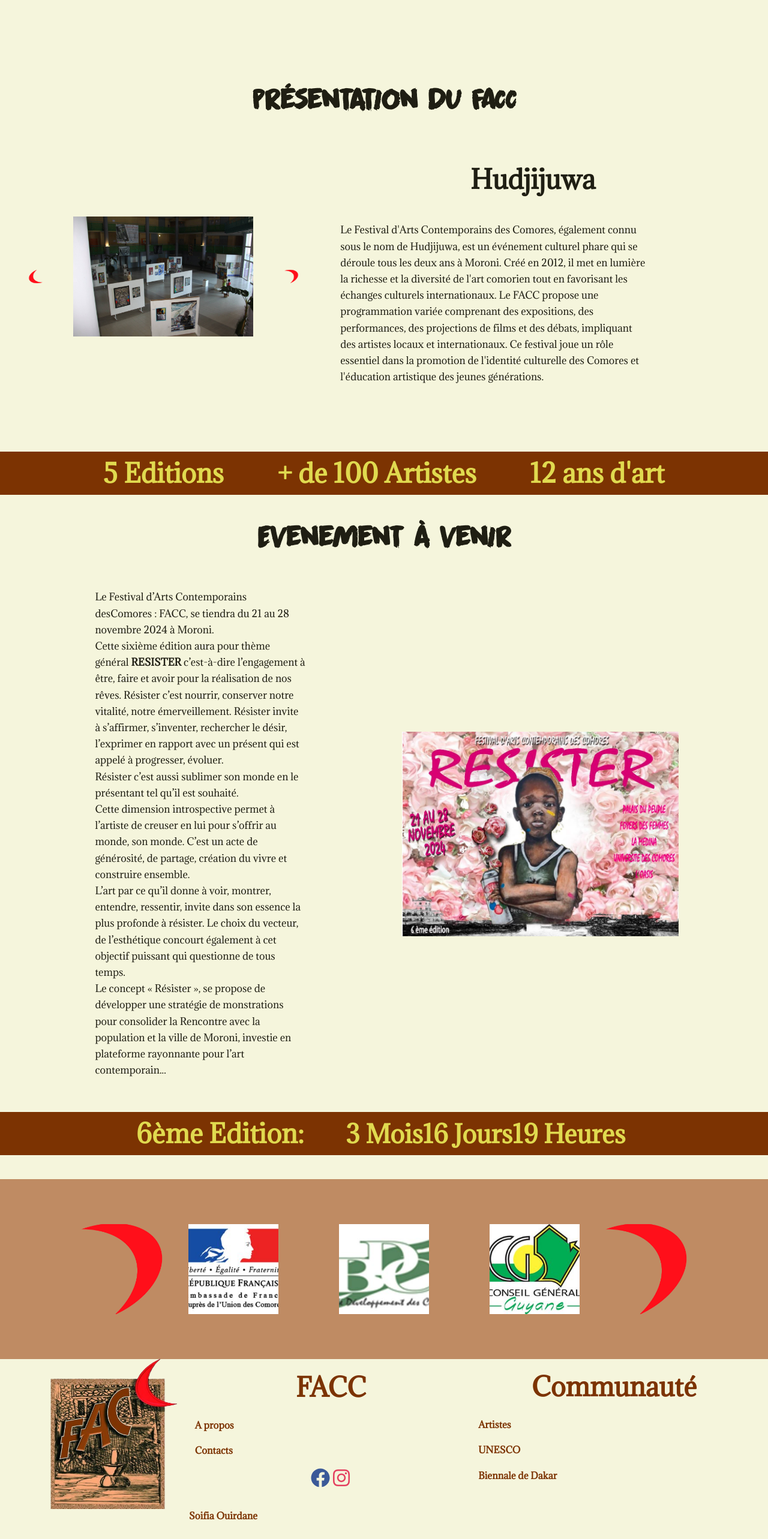
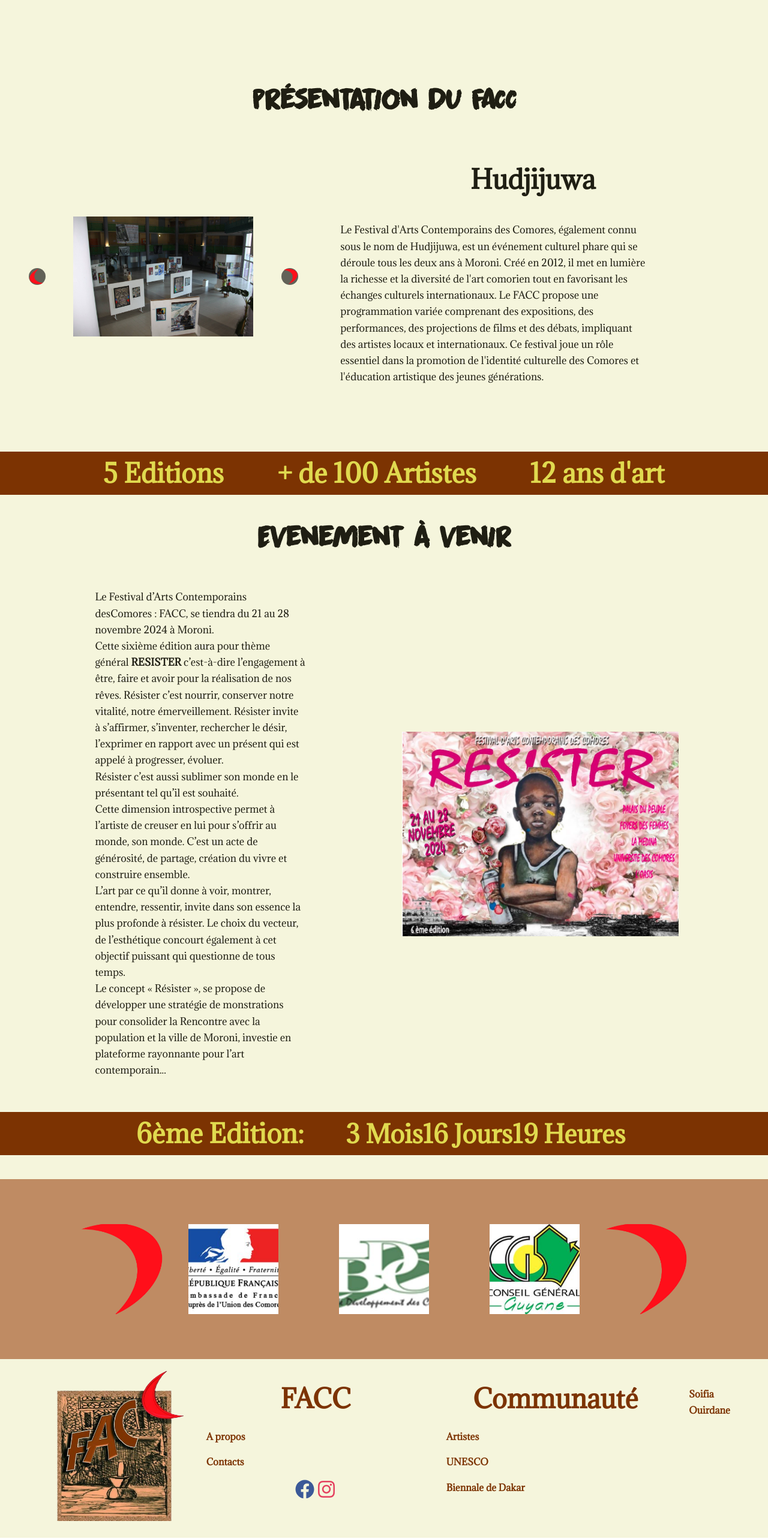
Before and after one commit to Soifiaouir/FACC, a React (Create React App) app: page / in a window 1280 px wide. Shown: the part 1159-3725 px from the top of the page at 60% size. Built offline with nearby package versions, Linux system fonts and the light colour scheme; grey boxes are pictures that could not be loaded.

Commit message:
responsif

```diff
--- a/src/components/caroussels/carousselA/CarouselA.css
+++ b/src/components/caroussels/carousselA/CarouselA.css
@@ -5,7 +5,7 @@
   display: flex;
   align-items: center;
   justify-content: center;
-  padding: 0 60px; /* Espace pour les flèches */
+  padding: 0 60px;
   box-sizing: border-box;
 }
 
@@ -16,15 +16,27 @@
   width: 50px;
   height: 50px;
   cursor: pointer;
+  background: rgba(0, 0, 0, 0.5);
+  border: none;
+  border-radius: 50%;
+  display: flex;
+  align-items: center;
+  justify-content: center;
+  color: white;
+  font-size: 24px;
+  transition: background 0.3s ease;
+}
 
+.arrow:hover {
+  background: rgba(0, 0, 0, 0.7);
 }
 
 .arrow:first-child {
-  left: 0;
+  left: 5px;
 }
 
 .arrow:last-child {
-  right: 0;
+  right: 5px;
 }
 
 .artistes {
@@ -36,19 +48,24 @@
 }
 
 .artiste-container {
-  flex: 0 0 calc(100% / 3); /* Pour 3 artistes visibles */
+  flex: 0 0 calc(100% / 3);
   max-width: calc(100% / 3);
   padding: 0 10px;
   box-sizing: border-box;
   text-decoration: none;
   color: inherit;
+  transition: transform 0.3s ease;
+}
+
+.artiste-container:hover {
+  transform: scale(1.05);
 }
 
 .artiste-image {
-  height: 250px; /* Hauteur fixe pour toutes les images */
-  width: auto; /* La largeur s'adaptera automatiquement */
-  object-fit: contain; /* Assure que l'image entière est visible */
-  max-width: 100%;
+  height: 250px;
+  width: 100%;
+  object-fit: cover;
+  border-radius: 8px;
 }
 
 .artiste-name {
@@ -57,13 +74,74 @@
   font-size: 16px;
 }
 
-@media (max-width: 768px) {
+@media (max-width: 1024px) {
   .carousel-artistes {
-      padding: 0 40px;
+    padding: 0 50px;
   }
 
   .artiste-container {
-      flex: 0 0 100%;
-      max-width: 100%;
+    flex: 0 0 50%;
+    max-width: 50%;
+  }
+
+  .artiste-image {
+    height: 200px;
   }
 }
+
+@media (max-width: 768px) {
+  .carousel-artistes {
+    padding: 0 40px;
+  }
+
+  .artiste-container {
+    flex: 0 0 100%;
+    max-width: 100%;
+  }
+
+  .artiste-image {
+    height: 300px;
+  }
+
+  .arrow {
+    width: 40px;
+    height: 40px;
+    font-size: 20px;
+  }
+}
+
+@media (max-width: 480px) {
+  .carousel-artistes {
+    padding: 0 30px;
+  }
+
+  .artiste-image {
+    height: 250px;
+  }
+
+  .artiste-name {
+    font-size: 14px;
+  }
+
+  .arrow {
+    width: 35px;
+    height: 35px;
+    font-size: 18px;
+  }
+}
+
+@media (max-width: 360px) {
+  .carousel-artistes {
+    padding: 0 25px;
+  }
+
+  .artiste-image {
+    height: 200px;
+  }
+
+  .arrow {
+    width: 30px;
+    height: 30px;
+    font-size: 16px;
+  }
+}
--- a/src/components/caroussels/carousselU/CarousselU.css
+++ b/src/components/caroussels/carousselU/CarousselU.css
@@ -28,24 +28,27 @@
   cursor: pointer;
   width: 40px;
   height: 40px;
-  background: none;
+  background: rgba(0, 0, 0, 0.5);
   border: none;
+  border-radius: 50%;
   display: flex;
   align-items: center;
   justify-content: center;
-  transition: opacity 0.3s ease;
+  transition: opacity 0.3s ease, background 0.3s ease;
+  color: white;
 }
 
 .arrow:hover {
-  opacity: 0.7;
+  opacity: 1;
+  background: rgba(0, 0, 0, 0.7);
 }
 
 .arrow:first-of-type {
-  left: 5px;
+  left: 10px;
 }
 
 .arrow:last-of-type {
-  right: 5px;
+  right: 10px;
 }
 
 .pic {
@@ -66,8 +69,9 @@
 
 .img {
   max-width: 100%;
-  height: 200px;
+  max-height: 100%;
   width: auto;
+  height: auto;
   object-fit: contain;
 }
 
@@ -91,6 +95,7 @@
   .pic {
     flex: 0 0 calc(50% - 10px);
     max-width: calc(50% - 10px);
+    height: 180px;
   }
 
   .arrow {
@@ -112,6 +117,7 @@
   .pic {
     flex: 0 0 100%;
     max-width: 450px;
+    height: 250px;
   }
 
   .arrow {
@@ -120,11 +126,11 @@
   }
 
   .arrow:first-of-type {
-    left: 3px;
+    left: 5px;
   }
 
   .arrow:last-of-type {
-    right: 3px;
+    right: 5px;
   }
 }
 
@@ -138,16 +144,44 @@
   }
 
   .pic {
-    max-width: 100%;
-    height: 180px;
-  }
-
-  .img {
-    height: 180px;
+    max-width: 80%;
+    height: 200px;
   }
 
   .image-name {
     font-size: 12px;
+  }
+
+  .arrow {
+    width: 28px;
+    height: 28px;
+    background: rgba(0, 0, 0, 0.6);
+  }
+
+  .arrow:first-of-type {
+    left: 3px;
+  }
+
+  .arrow:last-of-type {
+    right: 3px;
+  }
+}
+
+@media (max-width: 360px) {
+  .CarousselU {
+    padding: 3px 0;
+  }
+
+  .images {
+    padding: 0 20px;
+  }
+
+  .pic {
+    height: 150px;
+  }
+
+  .image-name {
+    font-size: 11px;
   }
 
   .arrow {
@@ -164,33 +198,6 @@
   }
 }
 
-@media (max-width: 360px) {
-  .CarousselU {
-    padding: 3px 0;
-  }
-
-  .images {
-    padding: 0 20px;
-  }
-
-  .pic {
-    height: 150px;
-  }
-
-  .img {
-    height: 150px;
-  }
-
-  .image-name {
-    font-size: 11px;
-  }
-
-  .arrow {
-    width: 20px;
-    height: 20px;
-  }
-}
-
 /* Force mobile layout */
 .CarousselU.mobile-always .images {
   padding: 0 15px;
@@ -199,17 +206,19 @@
 .CarousselU.mobile-always .pic {
   flex: 0 0 100%;
   max-width: 100%;
+  height: 200px;
 }
 
 .CarousselU.mobile-always .arrow {
-  width: 25px;
-  height: 25px;
+  width: 28px;
+  height: 28px;
+  background: rgba(0, 0, 0, 0.6);
 }
 
 .CarousselU.mobile-always .arrow:first-of-type {
-  left: 2px;
+  left: 3px;
 }
 
 .CarousselU.mobile-always .arrow:last-of-type {
-  right: 2px;
+  right: 3px;
 }
--- a/src/components/footer/Footer.css
+++ b/src/components/footer/Footer.css
@@ -2,68 +2,94 @@
     background-color: beige;
     display: flex;
     flex-direction: row;
-    align-items: stretch; /* Assure que tous les enfants occupent la même hauteur */
+    align-items: stretch;
     color: #7C3302;
-    font-family: 'Adamina';
+    font-family: 'Adamina', serif;
     font-weight: bold;
     font-size: 15px;
+    padding: 20px;
+}
 
-}
-.contenus{
+.contenus {
     width: 100%;
+    display: flex;
+    flex-direction: row;
 }
 
 .footer-logo {
     display: flex;
-    justify-content: flex-end; /* Centre le logo horizontalement */
-    width: 30%; /* Largeur fixe pour le conteneur du logo */
+    justify-content: flex-end;
+    width: 30%;
 }
 
 .footer-logo img {
-    height: 250px; /* Hauteur fixe pour l'image du logo */
-    width: auto; /* Maintient le ratio de l'image */
+    height: 250px;
+    width: auto;
+    max-width: 100%;
 }
 
 .footer-container {
     display: flex;
-    flex: 1; /* Prend le reste de l'espace après le logo */
+    flex: 1;
     flex-direction: column;
-    justify-content: space-between; /* Espace entre les colonnes et la signature */
+    justify-content: space-between;
 }
 
 .columns {
     display: flex;
-    justify-content: space-between; /* Espace entre les colonnes sur toute la largeur */
-    align-items: center;
-    flex: 1; /* Prend tout l'espace disponible verticalement */
-    padding: 0 20px; /* Ajoute un peu de padding pour l'espacement latéral */
+    justify-content: space-between;
+    align-items: flex-start;
+    flex: 1;
+    padding: 0 20px;
 }
 
 .footer-column {
     text-align: center;
-    flex: 1; /* Permet aux colonnes de prendre un espace égal */
-    padding-top: 10px;
+    flex: 1;
+    padding: 10px;
 }
 
 .footer-signature {
     text-align: center;
-    padding: 10px 0; /* Ajoute un peu de padding pour l'espacement */
+    padding: 10px 0;
 }
 
 a {
     text-decoration: none;
     color: inherit;
+    transition: color 0.3s ease;
 }
+
+a:hover {
+    color: #283527;
+}
+
 /* Responsive Styles for Tablets */
+@media (max-width: 1024px) {
+    .footer {
+        font-size: 14px;
+    }
+
+    .footer-logo img {
+        height: 200px;
+    }
+}
+
 @media (max-width: 768px) {
     .footer {
-        flex-direction: column; /* Empile les éléments verticalement */
+        flex-direction: column;
+        align-items: center;
+    }
+
+    .contenus {
+        flex-direction: column;
+        align-items: center;
     }
 
     .footer-logo {
-        justify-content: center; /* Centre le logo */
-        width: 100%; /* Prend toute la largeur */
-        margin-bottom: 20px; /* Ajoute un espacement en bas */
+        justify-content: center;
+        width: 100%;
+        margin-bottom: 20px;
     }
 
     .footer-container {
@@ -71,31 +97,56 @@ a {
     }
 
     .columns {
-        flex-direction: column; /* Empile les colonnes verticalement */
-        align-items: center; /* Centre les colonnes */
+        flex-direction: column;
+        align-items: center;
     }
 
     .footer-column {
-        margin-bottom: 20px; /* Ajoute un espacement entre les colonnes */
+        margin-bottom: 20px;
+        width: 100%;
     }
 }
 
 /* Responsive Styles for Mobile */
 @media (max-width: 480px) {
     .footer {
-        padding: 10px; /* Réduit le padding pour les petits écrans */
-        font-size: 12px; /* Réduit la taille de la police pour une meilleure lisibilité */
+        padding: 10px;
+        font-size: 12px;
     }
 
     .footer-logo img {
-        height: 150px; /* Réduit la hauteur du logo pour les petits écrans */
+        height: 150px;
     }
 
     .footer-signature {
-        padding: 5px 0; /* Réduit le padding pour économiser de l'espace */
+        padding: 5px 0;
     }
 
-    #mobil , #mobile {
+    #mobil, #mobile {
         display: none;
     }
 }
+
+/* Responsive Styles for Very Small Screens */
+@media (max-width: 360px) {
+    .footer {
+        padding: 5px; /* Réduit le padding pour les très petits écrans */
+        font-size: 10px; /* Réduit la taille de la police pour une meilleure lisibilité */
+    }
+
+    .footer-logo img {
+        height: 120px; /* Réduit la hauteur du logo pour les très petits écrans */
+    }
+
+    .footer-signature {
+        padding: 3px 0; /* Réduit le padding pour économiser de l'espace */
+    }
+
+    .columns {
+        padding: 0; /* Supprime le padding pour les très petits écrans */
+    }
+
+    .footer-column {
+        margin-bottom: 10px; /* Réduit l'espacement entre les colonnes */
+    }
+}
--- a/src/pages/2014/Edition2014.css
+++ b/src/pages/2014/Edition2014.css
@@ -2,18 +2,6 @@
     max-width: 100%;
     display: flex;
     flex-direction: column;
-}
-
-.section {
-    padding-left: 2%;
-    padding-right: 2%;
-    width: 96%;
-}
-
-.H2014 {
-    width: 100%;
-    padding: 0;
-    margin: 0;
 }
 
 .hero2014 {
@@ -22,12 +10,14 @@
     display: flex;
     flex-direction: row;
     align-items: center;
+    justify-content: flex-start;
     gap: 30px;
 }
 
 .Sec {
     height: 300px;
     object-fit: cover;
+    margin-right: 2%;
 }
 
 .M {
```
